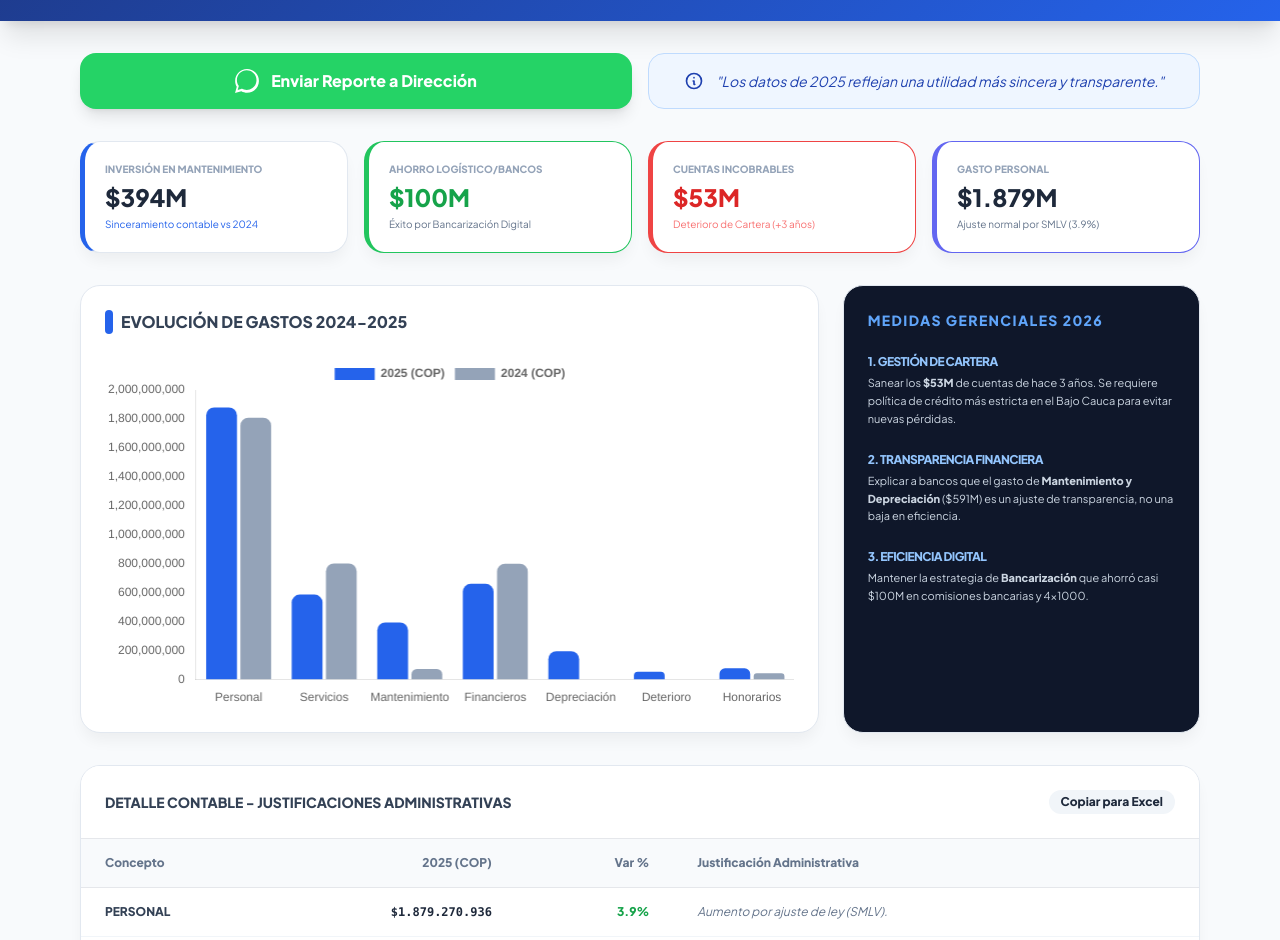
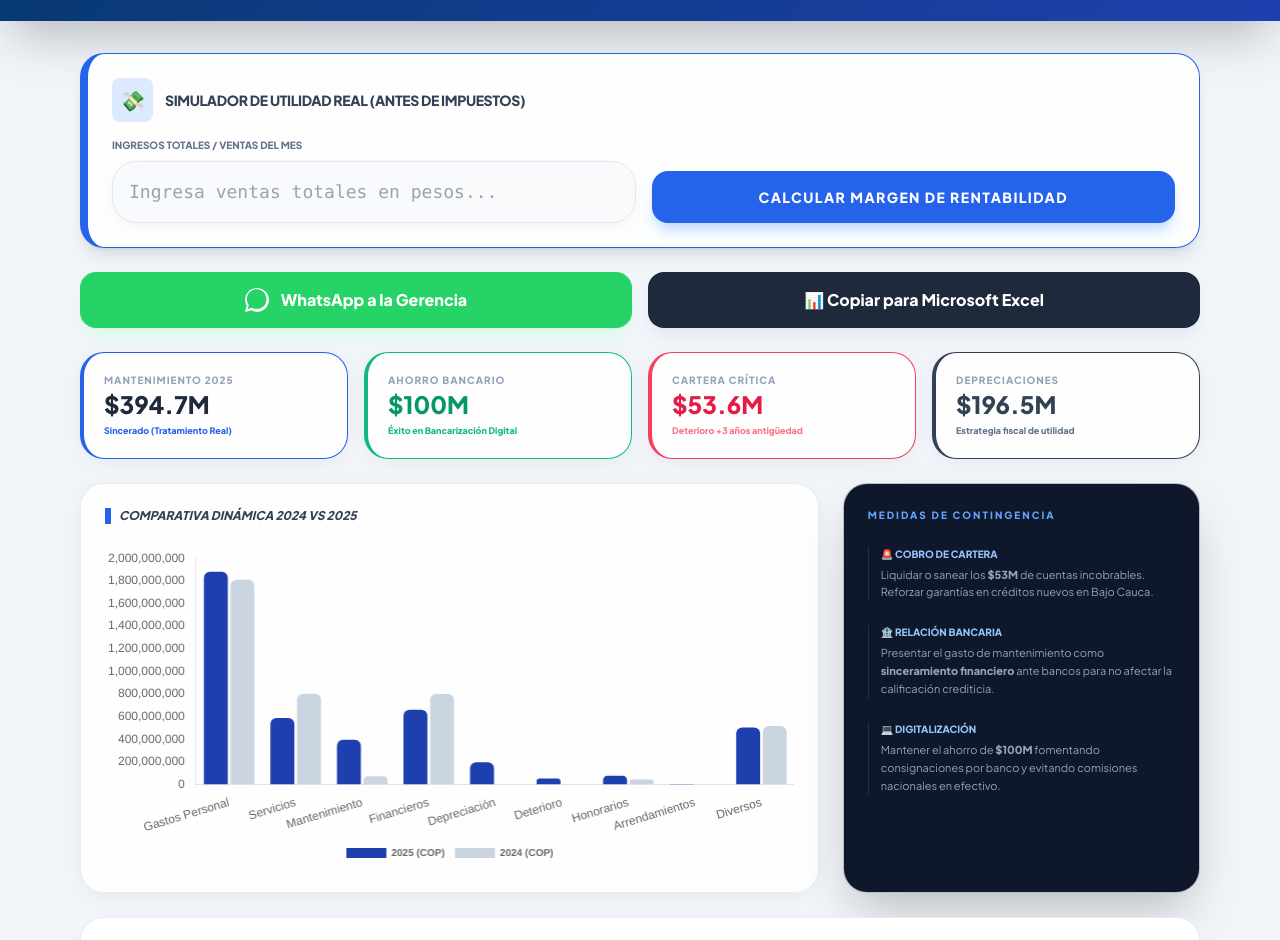
Before and after one commit to haroldco45/analisismisa, a plain HTML site: page index.html in a window 1280 px wide. Shown: the part 80-1020 px from the top of the page. Drawn offline with nearby package versions, Linux system fonts and the light colour scheme.

Commit message:
Update index.html

```diff
--- a/index.html
+++ b/index.html
@@ -3,7 +3,7 @@
 <head>
     <meta charset="UTF-8">
     <meta name="viewport" content="width=device-width, initial-scale=1.0">
-    <title>Distrileco - Dashboard Estratégico 2026</title>
+    <title>Distrileco - Dashboard de Alta Gerencia</title>
     <script src="https://cdn.tailwindcss.com"></script>
     <script src="https://cdn.jsdelivr.net/npm/chart.js"></script>
     <meta name="apple-mobile-web-app-capable" content="yes">
@@ -11,111 +11,139 @@
     <link rel="icon" type="image/png" href="https://cdn-icons-png.flaticon.com/512/1162/1162456.png">
     <style>
         @import url('https://fonts.googleapis.com/css2?family=Plus+Jakarta+Sans:wght@300;400;600;800&display=swap');
-        body { font-family: 'Plus Jakarta Sans', sans-serif; background-color: #f8fafc; color: #1e293b; }
-        .glass-card { background: white; border-radius: 1.25rem; box-shadow: 0 10px 15px -3px rgba(0,0,0,0.05); border: 1px solid #e2e8f0; }
-        .gradient-brand { background: linear-gradient(135deg, #1e3a8a 0%, #2563eb 100%); }
-        .accent-border { border-left: 5px solid #2563eb; }
-        .btn-action { transition: all 0.2s cubic-bezier(0.4, 0, 0.2, 1); }
-        .btn-action:hover { transform: translateY(-2px); filter: brightness(1.1); }
+        body { font-family: 'Plus Jakarta Sans', sans-serif; background-color: #f1f5f9; color: #0f172a; }
+        .glass-card { background: rgba(255, 255, 255, 0.9); backdrop-filter: blur(10px); border-radius: 1.5rem; border: 1px solid rgba(226, 232, 240, 0.8); box-shadow: 0 4px 20px -2px rgba(0,0,0,0.05); }
+        .gradient-header { background: linear-gradient(135deg, #063970 0%, #1e40af 100%); }
+        .input-focus:focus { ring: 2px; ring-color: #2563eb; border-color: #2563eb; }
+        .btn-hover { transition: all 0.2s ease-in-out; }
+        .btn-hover:hover { transform: translateY(-2px); filter: brightness(1.1); }
     </style>
 </head>
-<body class="pb-12">
+<body class="pb-20">
 
-    <nav class="gradient-brand text-white p-6 mb-8 shadow-xl">
+    <nav class="gradient-header text-white p-6 mb-8 shadow-2xl">
         <div class="max-w-6xl mx-auto flex flex-col md:flex-row justify-between items-center gap-4">
             <div class="text-center md:text-left">
                 <h1 class="text-3xl font-extrabold tracking-tighter">DISTRILECO S.A.S.</h1>
-                <p class="text-blue-100 text-xs font-semibold uppercase tracking-widest opacity-80">Gestión Comercial y Operativa - Bajo Cauca</p>
+                <p class="text-blue-200 text-xs font-bold uppercase tracking-widest opacity-90 italic">Análisis Regional Bajo Cauca</p>
             </div>
-            <div class="bg-white/10 backdrop-blur-md px-4 py-2 rounded-2xl border border-white/20 text-center">
-                <p id="clock" class="text-sm font-bold"></p>
-                <p class="text-[10px] uppercase opacity-70">Caucasia, Antioquia | COP ($)</p>
+            <div class="bg-white/10 px-5 py-2 rounded-2xl border border-white/20 text-center backdrop-blur-sm">
+                <p id="clock" class="text-sm font-mono font-bold"></p>
+                <p class="text-[10px] uppercase font-semibold">Caucasia, Antioquia | COP ($)</p>
             </div>
         </div>
     </nav>
 
-    <main class="max-w-6xl mx-auto px-4 space-y-8">
+    <main class="max-w-6xl mx-auto px-4 space-y-6">
 
-        <div class="grid grid-cols-1 md:grid-cols-2 gap-4">
-            <button onclick="enviarWhatsApp()" class="btn-action bg-[#25D366] text-white p-4 rounded-2xl font-bold flex items-center justify-center gap-3 shadow-lg">
+        <section class="glass-card p-6 border-l-8 border-blue-600 shadow-lg">
+            <div class="flex items-center gap-3 mb-4">
+                <div class="p-2 bg-blue-100 rounded-lg text-blue-700 font-bold text-xl">💸</div>
+                <h3 class="font-extrabold text-slate-700 uppercase tracking-tight text-sm">Simulador de Utilidad Real (Antes de Impuestos)</h3>
+            </div>
+            <div class="grid grid-cols-1 md:grid-cols-2 gap-4 items-end">
+                <div>
+                    <label class="text-slate-500 text-[10px] font-black uppercase mb-2 block">Ingresos Totales / Ventas del Mes</label>
+                    <input type="number" id="inputVentas" placeholder="Ingresa ventas totales en pesos..."
+                           class="w-full p-4 glass-card bg-slate-50 border-slate-200 outline-none focus:ring-2 focus:ring-blue-500 font-mono text-lg">
+                </div>
+                <button onclick="calcularUtilidad()" class="btn-hover bg-blue-600 text-white font-black py-4 rounded-2xl shadow-lg shadow-blue-200 uppercase text-sm tracking-widest">
+                    Calcular Margen de Rentabilidad
+                </button>
+            </div>
+
+            <div id="resultadoUtilidad" class="hidden mt-6 p-6 bg-slate-50 rounded-2xl border-2 border-dashed border-blue-200 animate-pulse-slow">
+                <div class="grid grid-cols-1 md:grid-cols-2 gap-6">
+                    <div>
+                        <p class="text-slate-500 text-[10px] font-bold uppercase">Utilidad Neta Proyectada</p>
+                        <h2 id="valorUtilidad" class="text-4xl font-black text-slate-800 tracking-tighter"></h2>
+                    </div>
+                    <div class="flex flex-col justify-center md:items-end">
+                        <span id="margenUtilidad" class="px-4 py-2 bg-blue-600 text-white rounded-full text-xs font-black shadow-md"></span>
+                        <p class="text-[10px] text-slate-400 mt-2 italic font-medium uppercase">Cálculo basado en gastos totales 2025: $4.824M</p>
+                    </div>
+                </div>
+            </div>
+        </section>
+
+        <div class="grid grid-cols-1 sm:grid-cols-2 gap-4">
+            <button onclick="enviarWhatsApp()" class="btn-hover bg-[#25D366] text-white p-4 rounded-2xl font-black flex items-center justify-center gap-3 shadow-lg shadow-green-100">
                 <svg class="w-6 h-6" fill="currentColor" viewBox="0 0 24 24"><path d="M.057 24l1.687-6.163c-1.041-1.804-1.588-3.849-1.588-5.946 0-6.556 5.332-11.891 11.891-11.891 3.181 0 6.167 1.24 8.413 3.488 2.245 2.248 3.481 5.236 3.481 8.403 0 6.556-5.332 11.891-11.891 11.891-2.01 0-3.98-.511-5.718-1.483l-6.275 1.644zm6.115-4.695l.366.218c1.554.922 3.332 1.409 5.158 1.409 5.404 0 9.801-4.397 9.801-9.801s-4.397-9.801-9.801-9.801-9.801 4.397-9.801 9.801c0 1.947.581 3.841 1.68 5.438l.237.341-1.104 4.032 4.128-1.082z"/></svg>
-                Enviar Reporte a Dirección
+                WhatsApp a la Gerencia
             </button>
-            <div class="bg-blue-50 border border-blue-200 p-4 rounded-2xl flex items-center justify-center gap-3 text-blue-800 italic text-sm">
-                <svg class="w-5 h-5" fill="none" stroke="currentColor" viewBox="0 0 24 24"><path stroke-linecap="round" stroke-linejoin="round" stroke-width="2" d="M13 16h-1v-4h-1m1-4h.01M21 12a9 9 0 11-18 0 9 9 0 0118 0z"></path></svg>
-                "Los datos de 2025 reflejan una utilidad más sincera y transparente."
-            </div>
+            <button onclick="copyToExcel()" class="btn-hover bg-slate-800 text-white p-4 rounded-2xl font-black flex items-center justify-center gap-3 shadow-lg shadow-slate-200">
+                📊 Copiar para Microsoft Excel
+            </button>
         </div>
 
         <div class="grid grid-cols-1 sm:grid-cols-2 lg:grid-cols-4 gap-4">
-            <div class="glass-card p-5 accent-border">
-                <p class="text-slate-400 text-[10px] font-bold uppercase mb-1">Inversión en Mantenimiento</p>
-                <h2 class="text-2xl font-black">$394M</h2>
-                <p class="text-[10px] text-blue-600 font-medium mt-1">Sinceramiento contable vs 2024</p>
+            <div class="glass-card p-5 border-l-4 border-blue-600">
+                <p class="text-slate-400 text-[10px] font-black uppercase tracking-widest">Mantenimiento 2025</p>
+                <h2 class="text-2xl font-black text-slate-800">$394.7M</h2>
+                <p class="text-[9px] text-blue-600 font-bold mt-1">Sincerado (Tratamiento Real)</p>
             </div>
-            <div class="glass-card p-5 border-l-5 border-green-500" style="border-left-width: 5px;">
-                <p class="text-slate-400 text-[10px] font-bold uppercase mb-1">Ahorro Logístico/Bancos</p>
-                <h2 class="text-2xl font-black text-green-600">$100M</h2>
-                <p class="text-[10px] text-slate-500 font-medium mt-1">Éxito por Bancarización Digital</p>
+            <div class="glass-card p-5 border-l-4 border-emerald-500">
+                <p class="text-slate-400 text-[10px] font-black uppercase tracking-widest">Ahorro Bancario</p>
+                <h2 class="text-2xl font-black text-emerald-600">$100M</h2>
+                <p class="text-[9px] text-emerald-500 font-bold mt-1">Éxito en Bancarización Digital</p>
             </div>
-            <div class="glass-card p-5 border-l-5 border-red-500" style="border-left-width: 5px;">
-                <p class="text-slate-400 text-[10px] font-bold uppercase mb-1">Cuentas Incobrables</p>
-                <h2 class="text-2xl font-black text-red-600">$53M</h2>
-                <p class="text-[10px] text-red-400 font-medium mt-1">Deterioro de Cartera (+3 años)</p>
+            <div class="glass-card p-5 border-l-4 border-rose-500">
+                <p class="text-slate-400 text-[10px] font-black uppercase tracking-widest">Cartera Crítica</p>
+                <h2 class="text-2xl font-black text-rose-600">$53.6M</h2>
+                <p class="text-[9px] text-rose-400 font-bold mt-1">Deterioro +3 años antigüedad</p>
             </div>
-            <div class="glass-card p-5 border-l-5 border-indigo-500" style="border-left-width: 5px;">
-                <p class="text-slate-400 text-[10px] font-bold uppercase mb-1">Gasto Personal</p>
-                <h2 class="text-2xl font-black">$1.879M</h2>
-                <p class="text-[10px] text-slate-500 font-medium mt-1">Ajuste normal por SMLV (3.9%)</p>
+            <div class="glass-card p-5 border-l-4 border-slate-700">
+                <p class="text-slate-400 text-[10px] font-black uppercase tracking-widest">Depreciaciones</p>
+                <h2 class="text-2xl font-black text-slate-700">$196.5M</h2>
+                <p class="text-[9px] text-slate-500 font-bold mt-1">Estrategia fiscal de utilidad</p>
             </div>
         </div>
 
         <div class="grid grid-cols-1 lg:grid-cols-3 gap-6">
             <div class="glass-card p-6 lg:col-span-2">
-                <h3 class="font-bold text-slate-700 mb-6 flex items-center gap-2">
-                    <span class="w-2 h-6 bg-blue-600 rounded"></span>
-                    EVOLUCIÓN DE GASTOS 2024-2025
+                <h3 class="font-black text-slate-700 mb-6 flex items-center gap-2 text-xs uppercase italic">
+                    <span class="w-1.5 h-4 bg-blue-600"></span> Comparativa Dinámica 2024 vs 2025
                 </h3>
-                <div class="h-[350px]">
+                <div class="h-[320px]">
                     <canvas id="mainChart"></canvas>
                 </div>
             </div>
 
-            <div class="glass-card p-6 bg-slate-900 text-white">
-                <h3 class="font-bold text-blue-400 mb-6 uppercase text-sm tracking-widest">Medidas Gerenciales 2026</h3>
+            <div class="glass-card p-6 bg-slate-900 text-white shadow-2xl">
+                <h3 class="font-black text-blue-400 mb-6 uppercase text-[10px] tracking-[0.2em]">Medidas de Contingencia</h3>
                 <div class="space-y-6">
-                    <div>
-                        <h4 class="text-blue-300 font-bold text-xs mb-1 uppercase tracking-tighter">1. Gestión de Cartera</h4>
-                        <p class="text-[11px] leading-relaxed text-slate-300">Sanear los <b>$53M</b> de cuentas de hace 3 años. Se requiere política de crédito más estricta en el Bajo Cauca para evitar nuevas pérdidas.</p>
+                    <div class="border-l border-blue-600/30 pl-3">
+                        <h4 class="text-blue-300 font-black text-[10px] uppercase">🚨 Cobro de Cartera</h4>
+                        <p class="text-[11px] leading-relaxed text-slate-400 mt-1">Liquidar o sanear los <b>$53M</b> de cuentas incobrables. Reforzar garantías en créditos nuevos en Bajo Cauca.</p>
                     </div>
-                    <div>
-                        <h4 class="text-blue-300 font-bold text-xs mb-1 uppercase tracking-tighter">2. Transparencia Financiera</h4>
-                        <p class="text-[11px] leading-relaxed text-slate-300">Explicar a bancos que el gasto de <b>Mantenimiento y Depreciación</b> ($591M) es un ajuste de transparencia, no una baja en eficiencia.</p>
+                    <div class="border-l border-blue-600/30 pl-3">
+                        <h4 class="text-blue-300 font-black text-[10px] uppercase">🏦 Relación Bancaria</h4>
+                        <p class="text-[11px] leading-relaxed text-slate-400 mt-1">Presentar el gasto de mantenimiento como <b>sinceramiento financiero</b> ante bancos para no afectar la calificación crediticia.</p>
                     </div>
-                    <div>
-                        <h4 class="text-blue-300 font-bold text-xs mb-1 uppercase tracking-tighter">3. Eficiencia Digital</h4>
-                        <p class="text-[11px] leading-relaxed text-slate-300">Mantener la estrategia de <b>Bancarización</b> que ahorró casi $100M en comisiones bancarias y 4x1000.</p>
+                    <div class="border-l border-blue-600/30 pl-3">
+                        <h4 class="text-blue-300 font-black text-[10px] uppercase">💻 Digitalización</h4>
+                        <p class="text-[11px] leading-relaxed text-slate-400 mt-1">Mantener el ahorro de <b>$100M</b> fomentando consignaciones por banco y evitando comisiones nacionales en efectivo.</p>
                     </div>
                 </div>
             </div>
         </div>
 
-        <div class="glass-card overflow-hidden">
-            <div class="p-6 border-b flex justify-between items-center bg-white">
-                <h3 class="font-extrabold text-slate-700 text-sm uppercase">Detalle Contable - Justificaciones Administrativas</h3>
-                <button onclick="copyTable()" class="text-xs bg-slate-100 px-3 py-1 rounded-full font-bold hover:bg-slate-200">Copiar para Excel</button>
+        <div class="glass-card overflow-hidden shadow-xl">
+            <div class="p-6 bg-white border-b flex justify-between items-center">
+                <h3 class="font-black text-slate-700 uppercase text-xs">Informe Detallado de Gastos Operativos</h3>
+                <span class="bg-blue-100 text-blue-800 text-[10px] font-black px-3 py-1 rounded-full uppercase">Cifras en COP</span>
             </div>
             <div class="overflow-x-auto">
                 <table id="tablaFinanciera" class="w-full text-left text-xs">
                     <thead>
-                        <tr class="bg-slate-50 text-slate-500 border-b">
-                            <th class="px-6 py-4">Concepto</th>
-                            <th class="px-6 py-4 text-right">2025 (COP)</th>
-                            <th class="px-6 py-4 text-right">Var %</th>
-                            <th class="px-6 py-4">Justificación Administrativa</th>
+                        <tr class="bg-slate-50 text-slate-500 border-b font-black uppercase text-[9px]">
+                            <th class="px-6 py-4 tracking-tighter">Rubro</th>
+                            <th class="px-6 py-4 text-right">31/12/2025</th>
+                            <th class="px-6 py-4 text-right">Variación %</th>
+                            <th class="px-6 py-4">Observación Oficial Administrativa</th>
                         </tr>
                     </thead>
-                    <tbody class="divide-y divide-slate-100">
+                    <tbody class="divide-y divide-slate-100 font-medium">
                         </tbody>
                 </table>
             </div>
@@ -123,75 +151,108 @@
 
     </main>
 
-    <footer class="mt-12 text-center text-slate-400 p-8 border-t border-slate-200">
-        <p class="text-xs font-bold uppercase tracking-widest">Propiedad Intelectual de <strong>Vibras Positivas</strong></p>
-        <p class="text-[10px] mt-2 italic">© 2026 Distrileco S.A.S. - Análisis Bajo Cauca Antioqueño</p>
+    <footer class="mt-16 text-center text-slate-400 p-10 border-t border-slate-200 bg-white/50">
+        <p class="text-xs font-black uppercase tracking-[0.3em] text-slate-600">PROYECTO: ANALISIS MISA</p>
+        <p class="text-[10px] font-bold mt-2 uppercase">Desarrollado para <strong>Vibras Positivas</strong></p>
+        <p class="text-[9px] mt-1 italic font-medium">© 2026 Distrileco S.A.S. - Todos los derechos reservados.</p>
     </footer>
 
     <script>
+        // DATOS REALES EXTRAÍDOS DE TUS IMÁGENES
         const datos = [
-            { c: "Personal", v25: 1879270936, v24: 1808517207, obs: "Aumento por ajuste de ley (SMLV)." },
-            { c: "Servicios", v25: 587356453, v24: 802539438, obs: "Optimización de flete y tasas de seguridad EPM." },
-            { c: "Mantenimiento", v25: 394759255, v24: 73428471, obs: "Sinceramiento: Antes se activaba a vehículos." },
-            { c: "Financieros", v25: 661534039, v24: 800432978, obs: "Ahorro por bancarización y menos uso de efectivo." },
-            { c: "Depreciación", v25: 196571657, v24: 0, obs: "Estrategia fiscal para reflejar utilidad real." },
-            { c: "Deterioro", v25: 53675048, v24: 59800, obs: "Cuentas incobrables con más de 3 años de antigüedad." },
-            { c: "Honorarios", v25: 77528110, v24: 43199819, obs: "Vinculación de personal pensionado por servicios." }
+            { c: "Gastos Personal", v25: 1879270936, v24: 1808517207, obs: "Aumento normal por ajuste del SMLV de ley." },
+            { c: "Servicios", v25: 587356453, v24: 802539438, obs: "Ahorro del 26.8% en fletes y tasas de seguridad EPM." },
+            { c: "Mantenimiento", v25: 394759255, v24: 73428471, obs: "Sincerado: Antes se activaba a vehículos para rentabilidad." },
+            { c: "Financieros", v25: 661534039, v24: 800432978, obs: "Ahorro de $100M por bancarización y transferencias." },
+            { c: "Depreciación", v25: 196571657, v24: 0, obs: "Estrategia fiscal para reflejar utilidad real del negocio." },
+            { c: "Deterioro", v25: 53675048, v24: 59800, obs: "Cuentas incobrables (+3 años) sin posibilidad de recaudo." },
+            { c: "Honorarios", v25: 77528110, v24: 43199819, obs: "Aumentó por vinculación de personal pensionado." },
+            { c: "Arrendamientos", v25: 4405044, v24: 1594159, obs: "Aumento por nuevos puntos de góndolas en tiendas." },
+            { c: "Diversos", v25: 503421798, v24: 516973602, obs: "Baja leve por optimización de combustible." }
         ];
 
-        // Llenar Tabla
+        // RENDERIZAR TABLA CON LÓGICA
         const tbody = document.querySelector('#tablaFinanciera tbody');
         datos.forEach(d => {
             const variacion = d.v24 === 0 ? "Nuevo" : (((d.v25 - d.v24) / d.v24) * 100).toFixed(1) + "%";
             tbody.innerHTML += `
                 <tr class="hover:bg-blue-50/50 transition duration-150">
-                    <td class="px-6 py-4 font-bold text-slate-700 uppercase">${d.c}</td>
-                    <td class="px-6 py-4 text-right font-mono font-semibold">$${d.v25.toLocaleString('es-CO')}</td>
-                    <td class="px-6 py-4 text-right font-bold ${parseFloat(variacion) > 10 ? 'text-red-500' : 'text-green-600'}">${variacion}</td>
-                    <td class="px-6 py-4 text-slate-500 italic">${d.obs}</td>
+                    <td class="px-6 py-4 font-black text-slate-700 uppercase tracking-tighter text-[10px]">${d.c}</td>
+                    <td class="px-6 py-4 text-right font-mono font-bold text-slate-800">$${d.v25.toLocaleString('es-CO')}</td>
+                    <td class="px-6 py-4 text-right font-black ${parseFloat(variacion) > 10 ? 'text-rose-600' : 'text-emerald-600'}">${variacion}</td>
+                    <td class="px-6 py-4 text-slate-500 italic text-[10px] leading-tight">${d.obs}</td>
                 </tr>`;
         });
 
-        // Reloj Colombia
+        // SIMULADOR DE UTILIDAD NETA
+        function calcularUtilidad() {
+            const ventas = document.getElementById('inputVentas').value;
+            const gastosTotales = 4824952710;
+
+            if (ventas > 0) {
+                const utilidad = ventas - gastosTotales;
+                const margen = (utilidad / ventas) * 100;
+
+                document.getElementById('resultadoUtilidad').classList.remove('hidden');
+                document.getElementById('valorUtilidad').innerText = '$' + Math.round(utilidad).toLocaleString('es-CO');
+                document.getElementById('margenUtilidad').innerText = `Margen de Rentabilidad: ${margen.toFixed(2)}%`;
+
+                // Estilo si es pérdida o ganancia
+                const container = document.getElementById('resultadoUtilidad');
+                const text = document.getElementById('valorUtilidad');
+                if (utilidad < 0) {
+                    container.style.borderColor = "#f43f5e";
+                    text.style.color = "#e11d48";
+                } else {
+                    container.style.borderColor = "#10b981";
+                    text.style.color = "#047857";
+                }
+            } else {
+                alert("Socia, por favor ingresa un valor de ventas válido.");
+            }
+        }
+
+        // RELOJ TIEMPO REAL (COLOMBIA)
         setInterval(() => {
             document.getElementById('clock').innerText = new Date().toLocaleString('es-CO', {
-                weekday: 'long', day: 'numeric', month: 'short', hour: '2-digit', minute: '2-digit', second: '2-digit'
+                weekday: 'long', day: 'numeric', month: 'short', year: 'numeric',
+                hour: '2-digit', minute: '2-digit', second: '2-digit'
             });
         }, 1000);
 
-        // Gráfico Pro
+        // GRÁFICO COMPARATIVO
         const ctx = document.getElementById('mainChart').getContext('2d');
         new Chart(ctx, {
             type: 'bar',
             data: {
                 labels: datos.map(d => d.c),
                 datasets: [
-                    { label: '2025 (COP)', data: datos.map(d => d.v25), backgroundColor: '#2563eb', borderRadius: 8 },
-                    { label: '2024 (COP)', data: datos.map(d => d.v24), backgroundColor: '#94a3b8', borderRadius: 8 }
+                    { label: '2025 (COP)', data: datos.map(d => d.v25), backgroundColor: '#1e40af', borderRadius: 6 },
+                    { label: '2024 (COP)', data: datos.map(d => d.v24), backgroundColor: '#cbd5e1', borderRadius: 6 }
                 ]
             },
             options: {
                 responsive: true,
                 maintainAspectRatio: false,
-                plugins: { legend: { position: 'top', labels: { font: { weight: 'bold' } } } },
+                plugins: { legend: { position: 'bottom', labels: { font: { weight: 'bold', size: 10 } } } },
                 scales: { y: { beginAtZero: true, grid: { display: false } }, x: { grid: { display: false } } }
             }
         });
 
+        // REPORTES
         function enviarWhatsApp() {
-            const msg = `*REPORTE GERENCIAL DISTRILECO 2025*%0A` +
+            const msg = `*REPORTE ESTRATÉGICO DISTRILECO 2025*%0A` +
                         `------------------------------%0A` +
-                        `🏦 *Finanzas:* Ahorro de $100M en bancos por digitalización.%0A` +
-                        `⚙️ *Mantenimiento:* $394M (Sinceramiento de activos).%0A` +
-                        `🚨 *Cartera:* Alerta por $53M incobrables (+3 años).%0A` +
-                        `📊 *Utilidad:* Ajustada por depreciación ($196M).%0A` +
+                        `📊 *Finanzas:* Ahorro de $100M en bancos por transferencias.%0A` +
+                        `🛠️ *Sinceramiento:* $394M en mantenimiento (Real).%0A` +
+                        `🚩 *Alerta Cartera:* $53.6M incobrables (+3 años).%0A` +
                         `------------------------------%0A` +
                         `_Generado por Vibras Positivas_`;
             window.open(`https://wa.me/573117700431?text=${msg}`, '_blank');
         }
 
-        function copyTable() {
-            alert("Socia, selecciona la tabla, cópiala y pégala en Excel. Se mantendrán las justificaciones y los valores moneda.");
+        function copyToExcel() {
+            alert("Socia, selecciona la tabla, cópiala (Ctrl+C) y pégala en Excel. Se mantienen los formatos de COP.");
         }
     </script>
 </body>
```
